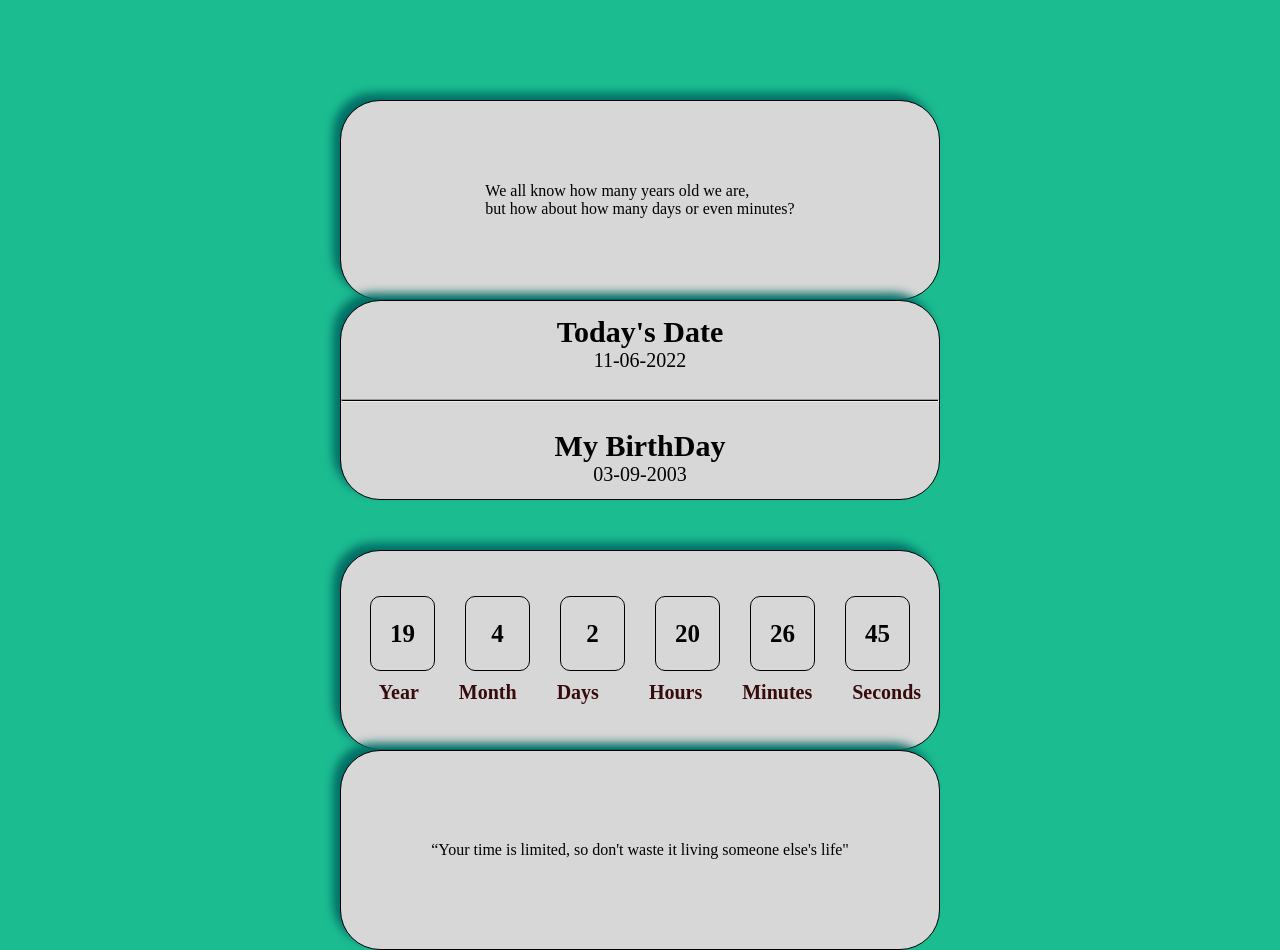
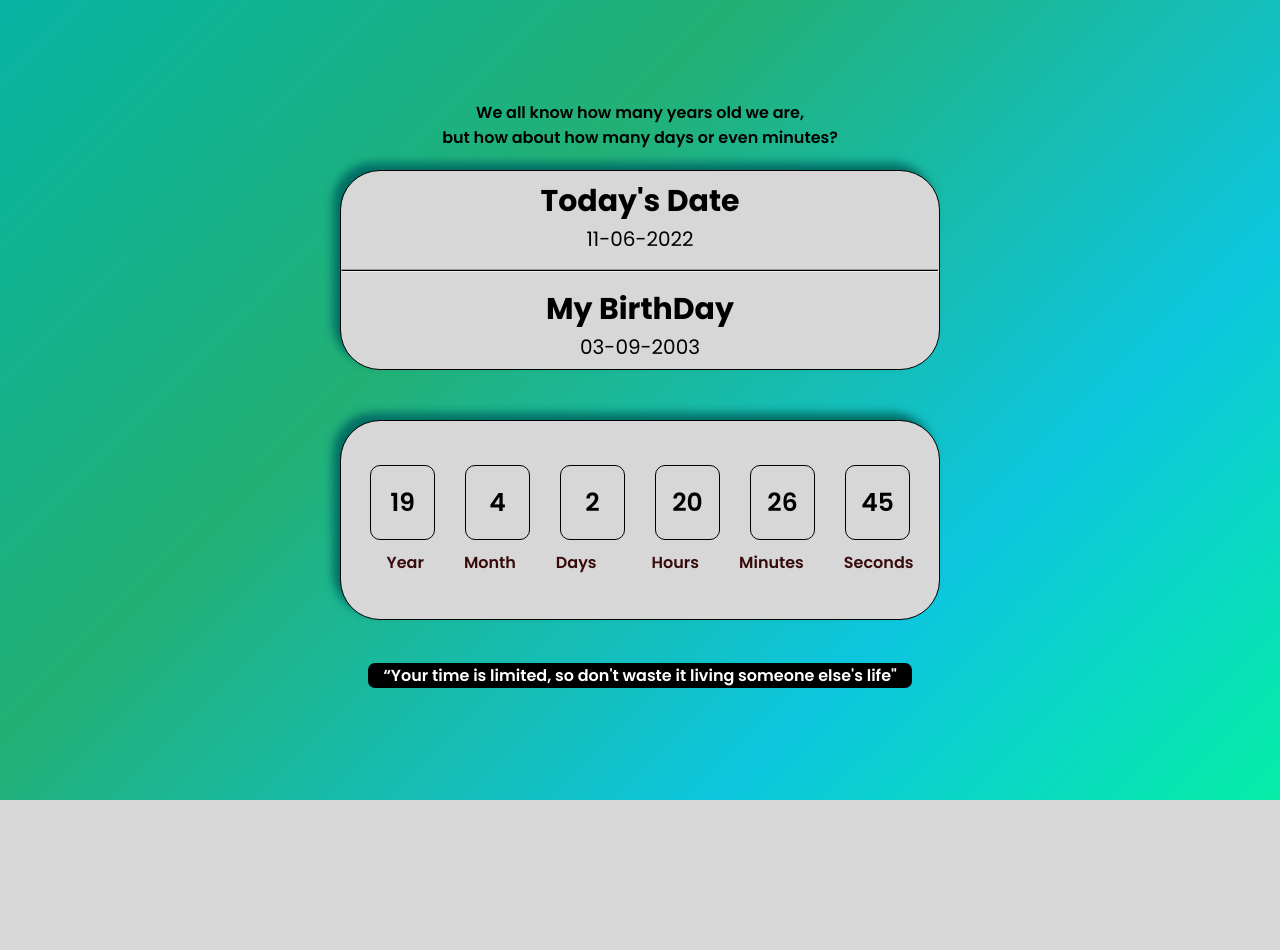
Before and after one commit to mutasim77/JS-Projects, a PHP site: page / in a window 1280 px wide. After the commit the page ends 800 px from the top, so only its background shows below. Run offline with PHP 8.4, Linux system fonts and the light colour scheme.

Commit message:
Update style.css

```diff
--- a/AgeCalculator/style.css
+++ b/AgeCalculator/style.css
@@ -1,3 +1,5 @@
+@import url('https://fonts.googleapis.com/css2?family=Poppins:wght@400;500;600;700;900&display=swap');
+
 * {
     margin: 0;
     padding: 0;
@@ -5,7 +7,26 @@
 }
 
 body {
-    background-color: rgb(28, 188, 145);
+    font-family: 'Poppins', sans-serif;
+    background-color: rgb(31, 173, 135);
+    background: linear-gradient(-45deg, #00ffd5, #03fc90, #0dc6de, #22b075, #06b5a6, #0c8e7f, #0aa9d1, #0b6163, #48f5ec);
+    background-size: 300% 300%;
+    animation: glow 20s ease infinite;
+}
+
+/* live background */
+@keyframes glow {
+    0% {
+        background-position: 0% 50%;
+    }
+
+    50% {
+        background-position: 100% 50%;
+    }
+
+    100% {
+        background-position: 0% 50%;
+    }
 }
 
 .header {
@@ -85,7 +106,7 @@
 /* Conctainer names */
 .now-name {
     display: flex;
-    font-size: 20px;
+    font-size: 16px;
     font-weight: 600;
     margin-top: 10px;
     margin-left: 20px;
@@ -95,6 +116,30 @@
 .now-name div:not(:last-child) {
     margin-right: 40px;
 }
-.now-name div:nth-child(3){
-    margin-right: 50px;
+
+.now-name div:nth-child(3) {
+    margin-right: 55px;
 }
+
+.container-1 {
+    height: 50px;
+    margin-bottom: 20px;
+    background-color: transparent;
+    box-shadow: 0 0 0;
+    border-radius: 0;
+    border: 0;
+    text-align: center;
+    align-items: center;
+    font-weight: 600;
+}
+
+.container-3 {
+    margin-top: 30px;
+}
+
+.container-3 p {
+    background-color: rgb(0, 0, 0);
+    padding: 0 15px;
+    border-radius: 7px;
+    color: #fff;
+}
```
